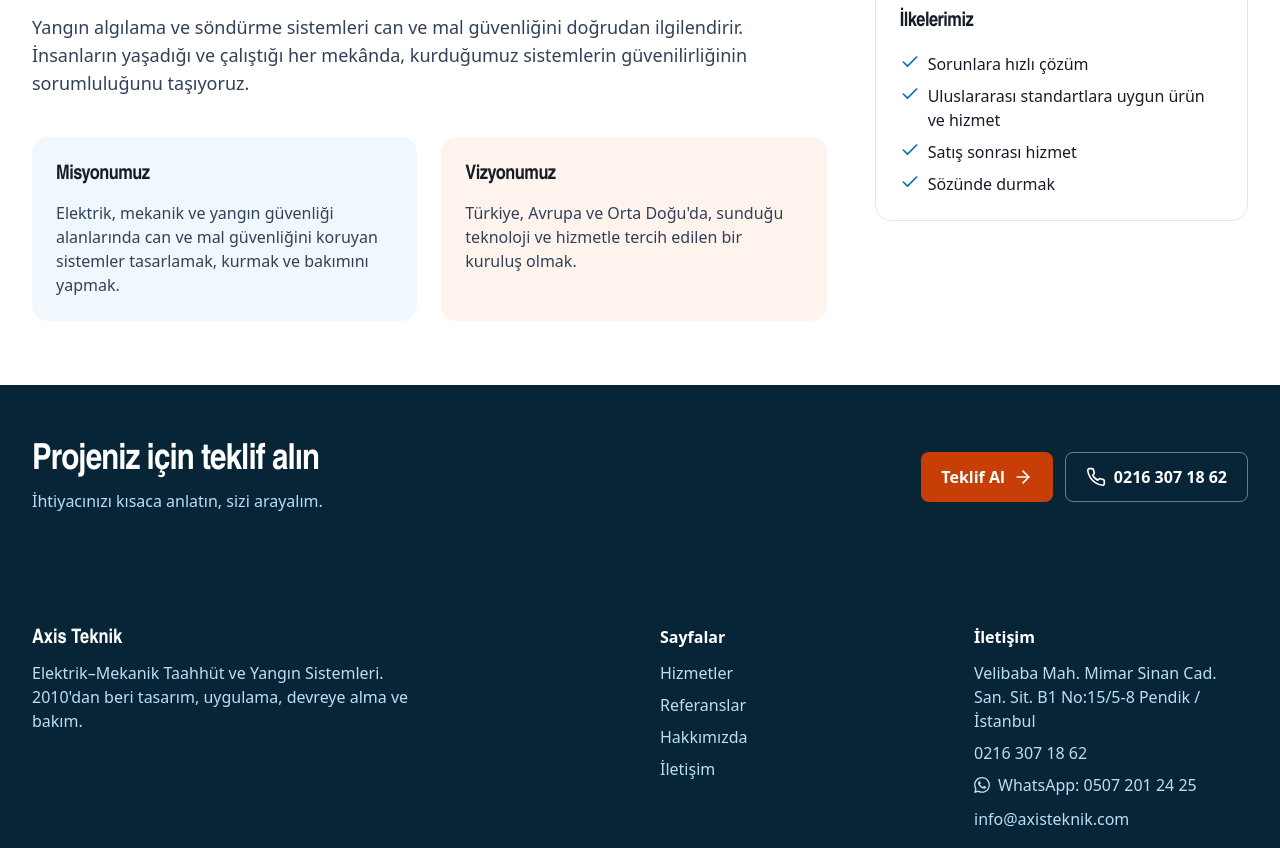
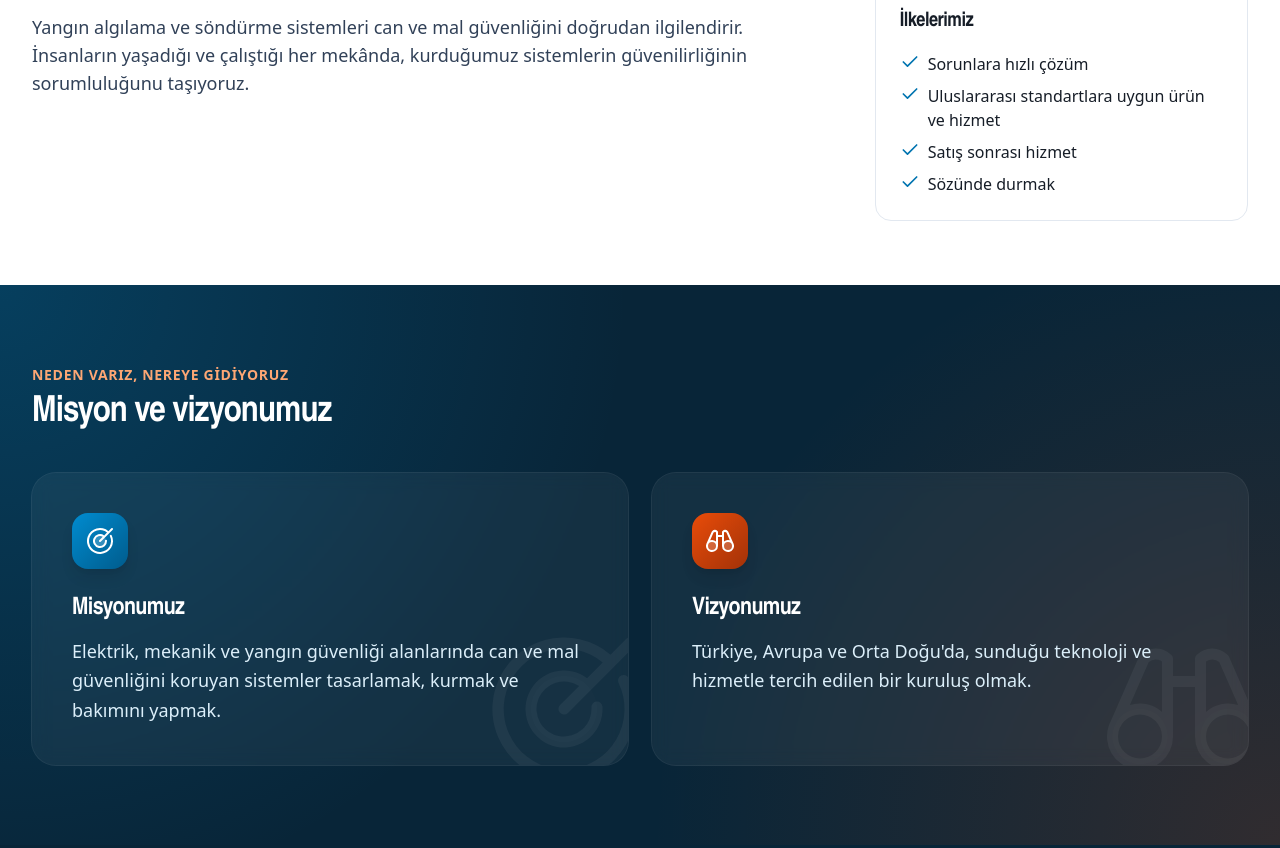
Before and after one commit to mustafayilmaz34/axis-teknik-web, an Astro site in the folder site/: page /hakkimizda in a window 1280 px wide. Shown: the part 832-1680 px from the top of the page. Built offline with nearby package versions, Linux system fonts and the light colour scheme; Astro itself is replaced by a stand-in of ours.

Commit message:
Misyon ve vizyon bölümleri
- Hakkımızda: koyu, tam genişlik "Misyon ve vizyonumuz" bölümü
- Ana sayfa: Hakkımızda alanına kompakt misyon/vizyon kartları
- Metinler site.ts'e taşındı (müşteri onayı bekliyor: acik-sorular B1)

Co-Authored-By: Claude Opus 5.5 <noreply@anthropic.com>

```diff
--- a/site/src/components/Icon.astro
+++ b/site/src/components/Icon.astro
@@ -15,6 +15,8 @@ const filled: Record<string, string> = {
 };
 // Hizmet ikonları: Phosphor Icons duotone (MIT), viewBox 256
 const duotone: Record<string, string> = {
+  mission: '<path d="M176,128a48,48,0,1,1-48-48A48,48,0,0,1,176,128Z" opacity="0.2"/><path d="M221.87,83.16A104.1,104.1,0,1,1,195.67,49l22.67-22.68a8,8,0,0,1,11.32,11.32l-96,96a8,8,0,0,1-11.32-11.32l27.72-27.72a40,40,0,1,0,17.87,31.09,8,8,0,1,1,16-.9,56,56,0,1,1-22.38-41.65L184.3,60.39a87.88,87.88,0,1,0,23.13,29.67,8,8,0,0,1,14.44-6.9Z"/>',
+  vision: '<path d="M104,168a40,40,0,1,1-40-40A40,40,0,0,1,104,168Zm88-40a40,40,0,1,0,40,40A40,40,0,0,0,192,128Z" opacity="0.2"/><path d="M237.2,151.87v0a47.1,47.1,0,0,0-2.35-5.45L193.26,51.8a7.82,7.82,0,0,0-1.66-2.44,32,32,0,0,0-45.26,0A8,8,0,0,0,144,55V80H112V55a8,8,0,0,0-2.34-5.66,32,32,0,0,0-45.26,0,7.82,7.82,0,0,0-1.66,2.44L21.15,146.4a47.1,47.1,0,0,0-2.35,5.45v0A48,48,0,1,0,112,168V96h32v72a48,48,0,1,0,93.2-16.13ZM76.71,59.75a16,16,0,0,1,19.29-1v73.51a47.9,47.9,0,0,0-46.79-9.92ZM64,200a32,32,0,1,1,32-32A32,32,0,0,1,64,200ZM160,58.74a16,16,0,0,1,19.29,1l27.5,62.58A47.9,47.9,0,0,0,160,132.25ZM192,200a32,32,0,1,1,32-32A32,32,0,0,1,192,200Z"/>',
   water: '<path d="M208,144a80,80,0,0,1-160,0c0-72,80-128,80-128S208,72,208,144Z" opacity="0.2"/><path d="M174,47.75a254.19,254.19,0,0,0-41.45-38.3,8,8,0,0,0-9.18,0A254.19,254.19,0,0,0,82,47.75C54.51,79.32,40,112.6,40,144a88,88,0,0,0,176,0C216,112.6,201.49,79.32,174,47.75ZM128,216a72.08,72.08,0,0,1-72-72c0-57.23,55.47-105,72-118,16.53,13,72,60.75,72,118A72.08,72.08,0,0,1,128,216Zm55.89-62.66a57.6,57.6,0,0,1-46.56,46.55A8.75,8.75,0,0,1,136,200a8,8,0,0,1-1.32-15.89c16.57-2.79,30.63-16.85,33.44-33.45a8,8,0,0,1,15.78,2.68Z"/>',
   gas: '<path d="M120,96a24,24,0,1,1,24-24A24,24,0,0,1,120,96Zm88-16a24,24,0,1,0,24,24A24,24,0,0,0,208,80Zm-56,80a24,24,0,1,0,24,24A24,24,0,0,0,152,160Z" opacity="0.2"/><path d="M184,184a32,32,0,0,1-32,32c-13.7,0-26.95-8.93-31.5-21.22a8,8,0,0,1,15-5.56C137.74,195.27,145,200,152,200a16,16,0,0,0,0-32H40a8,8,0,0,1,0-16H152A32,32,0,0,1,184,184Zm-64-80a32,32,0,0,0,0-64c-13.7,0-26.95,8.93-31.5,21.22a8,8,0,0,0,15,5.56C105.74,60.73,113,56,120,56a16,16,0,0,1,0,32H24a8,8,0,0,0,0,16Zm88-32c-13.7,0-26.95,8.93-31.5,21.22a8,8,0,0,0,15,5.56C193.74,92.73,201,88,208,88a16,16,0,0,1,0,32H32a8,8,0,0,0,0,16H208a32,32,0,0,0,0-64Z"/>',
   foam: '<path d="M200,211.47V224a8,8,0,0,1-8,8H88a8,8,0,0,1-8-8V167.38a32,32,0,0,1,12-25l16-12.78a32,32,0,0,0,12-25V72h40A263.14,263.14,0,0,1,200,211.47Z" opacity="0.2"/><path d="M200,80a8,8,0,0,0,8-8,56.06,56.06,0,0,0-56-56H80A16,16,0,0,0,64,32V80a24,24,0,0,1-24,24,8,8,0,0,0,0,16A40,40,0,0,0,80,80h32v24.62a23.87,23.87,0,0,1-9,18.74L87,136.15a39.79,39.79,0,0,0-15,31.23V224a16,16,0,0,0,16,16H192a16,16,0,0,0,16-16V211.47A270.88,270.88,0,0,0,174,80ZM80,32h72a40.08,40.08,0,0,1,39.2,32H80ZM192,211.47V224H88V167.38a23.87,23.87,0,0,1,9-18.74l16-12.79a39.79,39.79,0,0,0,15-31.23V80h27.52A254.86,254.86,0,0,1,192,211.47Z"/>',
--- /dev/null
+++ b/site/src/components/MissionVision.astro
@@ -0,0 +1,50 @@
+---
+// Misyon ve vizyon kartları. variant="band": Hakkımızda'daki koyu tam genişlik bölüm; "compact": ana sayfa
+import Icon from './Icon.astro';
+import { company } from '../data/site';
+
+interface Props { variant?: 'band' | 'compact' }
+const { variant = 'band' } = Astro.props;
+const items = [
+  { title: 'Misyonumuz', text: company.mission, icon: 'mission', accent: false },
+  { title: 'Vizyonumuz', text: company.vision, icon: 'vision', accent: true },
+];
+---
+{variant === 'band' ? (
+  <section class="mv-band bg-brand-950 text-white">
+    <div class="container-x py-16 lg:py-20">
+      <p class="text-sm font-semibold uppercase tracking-wider text-accent-300">Neden varız, nereye gidiyoruz</p>
+      <h2 class="section-title mt-2">Misyon ve vizyonumuz</h2>
+      <div class="mt-10 grid gap-6 md:grid-cols-2">
+        {items.map((m) => (
+          <article class="relative overflow-hidden rounded-3xl bg-white/5 p-8 ring-1 ring-white/10 backdrop-blur sm:p-10">
+            <Icon name={m.icon} class="pointer-events-none absolute -bottom-8 -right-6 size-44 text-white/5" />
+            <span class:list={['relative flex size-14 items-center justify-center rounded-2xl text-white shadow-lg', m.accent ? 'bg-linear-to-br from-accent-500 to-accent-700' : 'bg-linear-to-br from-brand-500 to-brand-700']}><Icon name={m.icon} class="size-8" /></span>
+            <h3 class="relative mt-6 font-heading text-2xl font-bold">{m.title}</h3>
+            <p class="relative mt-3 text-lg leading-relaxed text-brand-100">{m.text}</p>
+          </article>
+        ))}
+      </div>
+    </div>
+  </section>
+) : (
+  <div class="grid gap-4 sm:grid-cols-2">
+    {items.map((m) => (
+      <article class:list={['rounded-2xl border p-6', m.accent ? 'border-accent-300/60 bg-accent-50' : 'border-brand-200 bg-brand-50']}>
+        <div class="flex items-center gap-3">
+          <span class:list={['flex size-10 items-center justify-center rounded-xl text-white', m.accent ? 'bg-accent-600' : 'bg-brand-700']}><Icon name={m.icon} class="size-6" /></span>
+          <h3 class="font-heading text-lg font-bold text-ink">{m.title}</h3>
+        </div>
+        <p class="mt-3 text-base text-slate-700">{m.text}</p>
+      </article>
+    ))}
+  </div>
+)}
+
+<style>
+  .mv-band {
+    background-image:
+      radial-gradient(circle at 0% 0%, rgb(0 140 208 / .25), transparent 45%),
+      radial-gradient(circle at 100% 100%, rgb(233 76 9 / .18), transparent 45%);
+  }
+</style>
--- a/site/src/data/site.ts
+++ b/site/src/data/site.ts
@@ -5,6 +5,9 @@ export const company = {
   name: 'Axis Teknik',
   tagline: 'Elektrik–Mekanik Taahhüt ve Yangın Sistemleri',
   // Logodaki alt yazı; header'da okunur metin olarak gösterilir (logo-mark.png bu satır olmadan kırpıldı)
+  // Misyon/vizyon: eski site metninden hizmet odaklı uyarlandı, müşteri onayı bekliyor (acik-sorular B1)
+  mission: 'Elektrik, mekanik ve yangın güvenliği alanlarında can ve mal güvenliğini koruyan sistemler tasarlamak, kurmak ve bakımını yapmak.',
+  vision: "Türkiye, Avrupa ve Orta Doğu'da, sunduğu teknoloji ve hizmetle tercih edilen bir kuruluş olmak.",
   logoTagline: ['Elektrik Elektronik Yangın Algılama ve', 'Mekanik Yangın Söndürme Sistemleri'],
   founded: 2010,
   address: 'Velibaba Mah. Mimar Sinan Cad. San. Sit. B1 No:15/5-8 Pendik / İstanbul',
--- a/site/src/pages/hakkimizda.astro
+++ b/site/src/pages/hakkimizda.astro
@@ -3,6 +3,7 @@ import Layout from '../layouts/Layout.astro';
 import Icon from '../components/Icon.astro';
 import PageHero from '../components/PageHero.astro';
 import CtaBand from '../components/CtaBand.astro';
+import MissionVision from '../components/MissionVision.astro';
 const values = ['Müşteri odaklılık', 'Yasalara saygı', 'İnsana saygı', 'Dürüstlük', 'Kalite'];
 const principles = ['Sorunlara hızlı çözüm', 'Uluslararası standartlara uygun ürün ve hizmet', 'Satış sonrası hizmet', 'Sözünde durmak'];
 ---
@@ -20,16 +21,6 @@ const principles = ['Sorunlara hızlı çözüm', 'Uluslararası standartlara uy
         <p class="mt-4">Kararlı, programına bağlı ve sorumluluklarının farkında bir ekibiz. Disiplinli bir çalışma ortamında, güncel teknoloji ve donanımla nitelikli ürün ve hizmet sunarak müşterilerimizin güvenini ve saygısını kazanmayı esas alıyoruz.</p>
         <p class="mt-4">Yangın algılama ve söndürme sistemleri can ve mal güvenliğini doğrudan ilgilendirir. İnsanların yaşadığı ve çalıştığı her mekânda, kurduğumuz sistemlerin güvenilirliğinin sorumluluğunu taşıyoruz.</p>
       </div>
-      <div class="grid gap-6 sm:grid-cols-2">
-        <div class="rounded-2xl bg-brand-50 p-6">
-          <h2 class="text-xl font-bold text-ink">Misyonumuz</h2>
-          <p class="mt-3 text-base">Elektrik, mekanik ve yangın güvenliği alanlarında can ve mal güvenliğini koruyan sistemler tasarlamak, kurmak ve bakımını yapmak.</p>
-        </div>
-        <div class="rounded-2xl bg-accent-50 p-6">
-          <h2 class="text-xl font-bold text-ink">Vizyonumuz</h2>
-          <p class="mt-3 text-base">Türkiye, Avrupa ve Orta Doğu'da, sunduğu teknoloji ve hizmetle tercih edilen bir kuruluş olmak.</p>
-        </div>
-      </div>
     </div>
     <aside class="space-y-8">
       <div class="rounded-2xl border border-slate-200 p-6">
@@ -42,5 +33,6 @@ const principles = ['Sorunlara hızlı çözüm', 'Uluslararası standartlara uy
       </div>
     </aside>
   </section>
+  <MissionVision />
   <CtaBand />
 </Layout>
--- a/site/src/pages/index.astro
+++ b/site/src/pages/index.astro
@@ -5,6 +5,7 @@ import CtaBand from '../components/CtaBand.astro';
 import { company, services, references } from '../data/site';
 import HeroSlider from '../components/HeroSlider.astro';
 import FeaturedProjects from '../components/FeaturedProjects.astro';
+import MissionVision from '../components/MissionVision.astro';
 const featured = references.filter((r) => r.featured);
 const years = new Date().getFullYear() - company.founded;
 ---
@@ -53,6 +54,7 @@ const years = new Date().getFullYear() - company.founded;
       </div>
       <div class="text-lg text-slate-700">
         <p>Axis Teknik 2010 yılında kuruldu. "Öncelik kalite ve müşteri memnuniyetidir" ilkesiyle çalışıyoruz. Projelendirmeden devreye almaya ve periyodik bakıma kadar işin her aşamasında yanınızdayız.</p>
+        <div class="mt-8"><MissionVision variant="compact" /></div>
         <a href="/hakkimizda/" class="mt-6 inline-flex items-center gap-1 font-semibold text-brand-700">Hakkımızda <Icon name="arrow" class="size-4" /></a>
       </div>
     </div>
```
